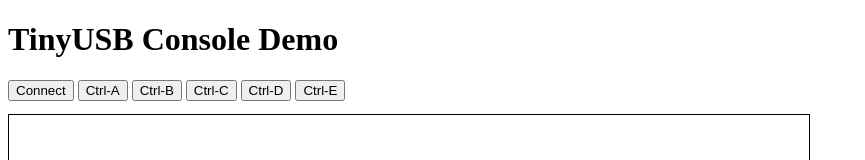
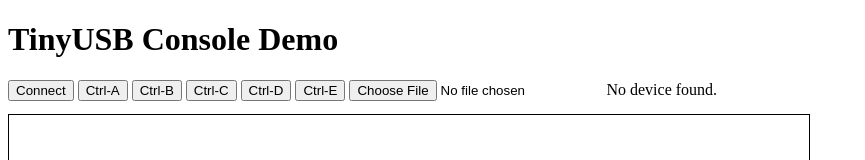
Before and after one commit to thegecko/mpy-usb, a plain HTML site: page index.html in a window 1280 px wide. Shown: the top 160 px of the page, without its empty margins (0-865 px from the left). Drawn offline with Linux system fonts and the light colour scheme.

Commit message:
... oh god rebase this a lot

```diff
--- a/application.js
+++ b/application.js
@@ -65,8 +65,8 @@
 	    var content = readerEvent.target.result;
 	    console.log(content);
 	    port.send(new TextEncoder('utf-8').encode("\x03\x03\x01\x04_fh = open('/test.py', 'w')\x04"));
-	    port.send(new TextEncoder('utf-8').encode("_fh.write('hello')\x04");
-	    port.send(new TextEncoder('utf-8').encode("_fh.write('world')\x04");
+	    port.send(new TextEncoder('utf-8').encode("_fh.write('hello')\x04"));
+	    port.send(new TextEncoder('utf-8').encode("_fh.write('world')\x04"));
 	    port.send(new TextEncoder('utf-8').encode('_fh.flush()\x04'));
 	    port.send(new TextEncoder('utf-8').encode('_fh.close()\x04\x02\x03\x03\x04'));
 	}
--- a/index.html
+++ b/index.html
@@ -15,6 +15,7 @@
       <button id="ctrlc">Ctrl-C</button>
       <button id="ctrld">Ctrl-D</button>
       <button id="ctrle">Ctrl-E</button>
+      <input id="choose-file" type="file"></input>
       <span id="status"></span>
       <pre id="terminal" style="width: 800px; height: 600px; border: 1px solid black;"></pre>
 
```
